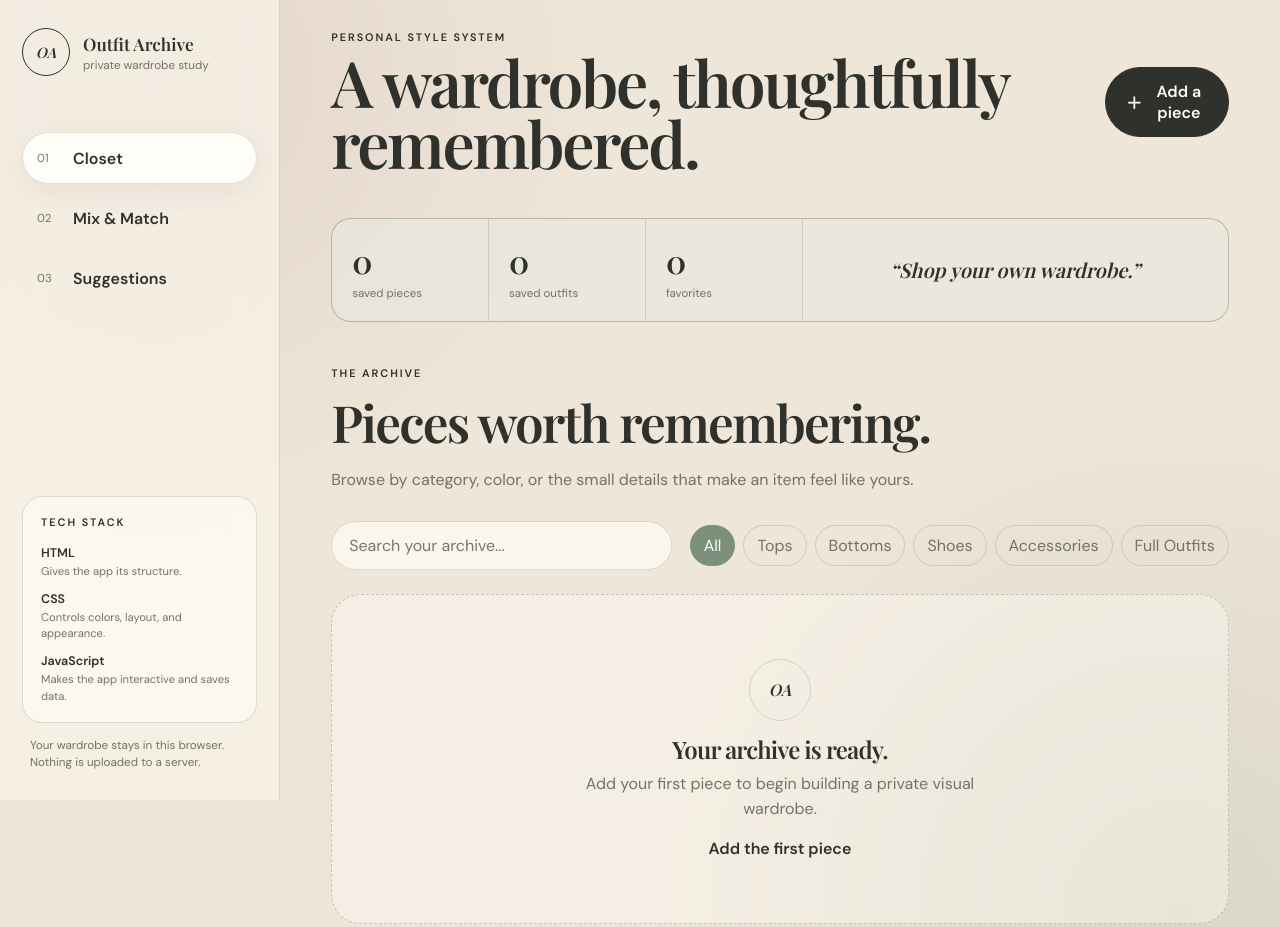
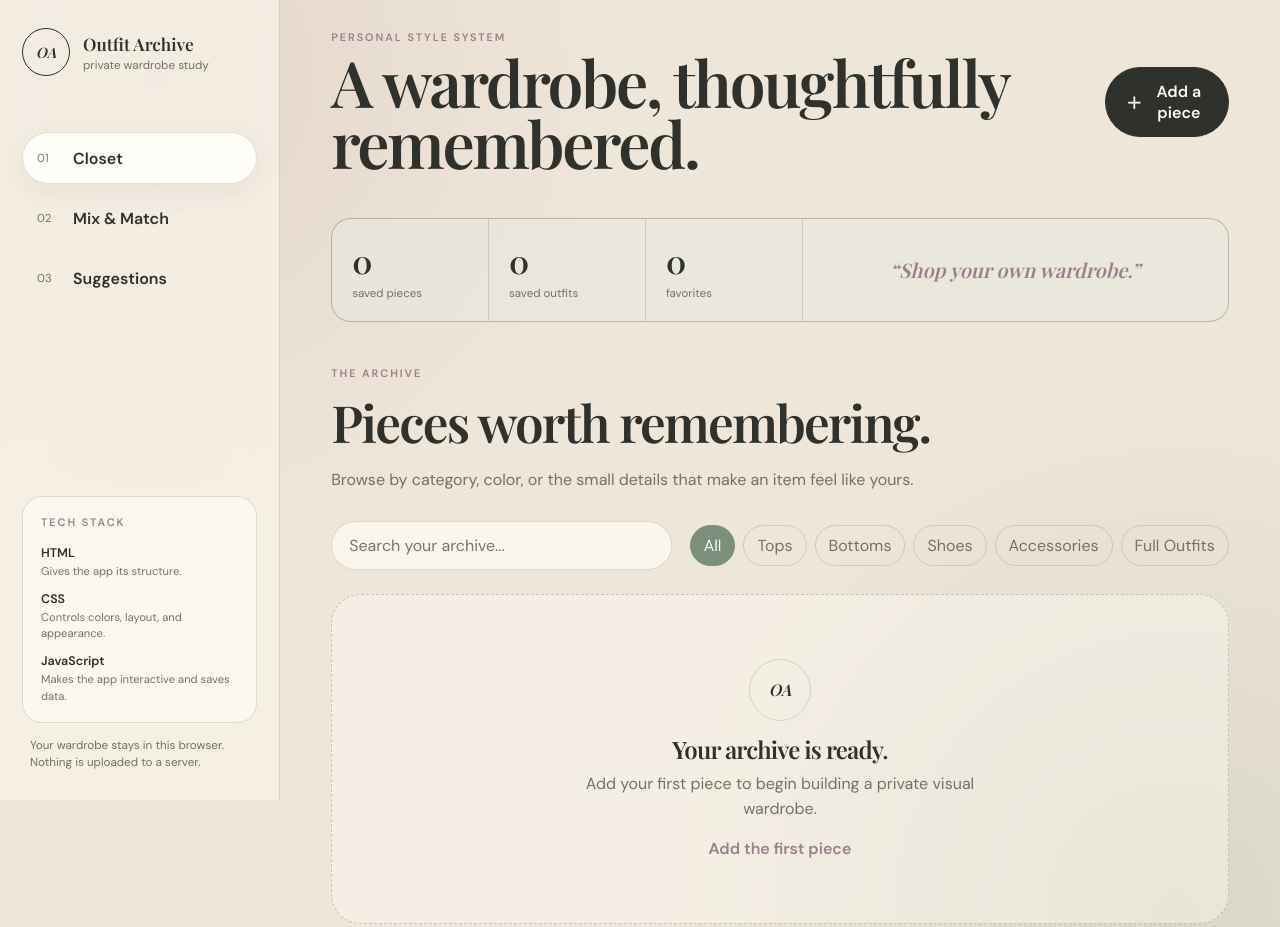
Before and after one commit to EmmaWichmann/outfit-archive, a plain HTML site: page index.html in a window 1280 px wide. Shown: the top 927 px of the page. Drawn offline with nearby package versions, Linux system fonts and the light colour scheme; a web font is replaced by a local one.

Commit message:
Add mauve color variable to CSS

```diff
--- a/style.css
+++ b/style.css
@@ -6,7 +6,7 @@
 :root{
   --sage: #7c8f7a;
   --parchment: #eee6d8;
-  --mauve:
+  --mauve: #9b7f8d;
   --dusty-rose:
   --ivory:
 }
```
